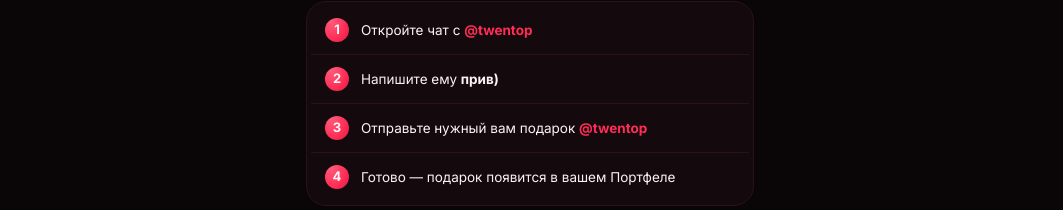
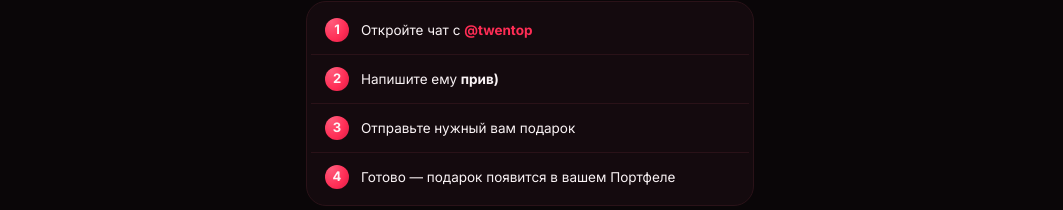
Before and after one commit to potonnickpridumayu/giftsafe-miniapp, a React (Vite) app: page /sell in a window 1280 px wide. Shown: the part 147-357 px from the top of the page, without its empty margins (110-1173 px from the left). Built offline with nearby package versions, Linux system fonts and the light colour scheme; what @tonconnect/ui-react would draw is missing.

Commit message:
C-7: portfolio filter chips in one row, drop @twentop from Sell step 3

```diff
--- a/src/pages/Portfolio.jsx
+++ b/src/pages/Portfolio.jsx
@@ -485,12 +485,13 @@ export default function Portfolio() {
         </button>
 
         {(gifts || []).length > 0 && (
-          <div className="chips-row" style={{ marginTop: 12 }}>
+          <div className="chips-row" style={{ marginTop: 12, flexWrap: 'nowrap', gap: 6, overflowX: 'auto', scrollbarWidth: 'none' }}>
             {STATUS_FILTERS.map(f => (
               <button
                 key={f.value}
                 onClick={() => { haptic('light'); setStatusFilter(f.value) }}
                 className={`chip${statusFilter === f.value ? ' active' : ''}`}
+                style={{ padding: '7px 10px', fontSize: 12, flexShrink: 0 }}
               >
                 {f.label}
               </button>
--- a/src/pages/Sell.jsx
+++ b/src/pages/Sell.jsx
@@ -179,7 +179,7 @@ export default function Sell() {
             {[
               { n: 1, t: <>Откройте чат с <b style={{ color: 'var(--gold)' }}>@{BANK_USERNAME}</b></> },
               { n: 2, t: <>Напишите ему <b>прив)</b></> },
-              { n: 3, t: <>Отправьте нужный вам подарок <b style={{ color: 'var(--gold)' }}>@{BANK_USERNAME}</b></> },
+              { n: 3, t: <>Отправьте нужный вам подарок</> },
               { n: 4, t: <>Готово — подарок появится в вашем Портфеле</> },
             ].map((s, i, arr) => (
               <div key={s.n} style={{
```
